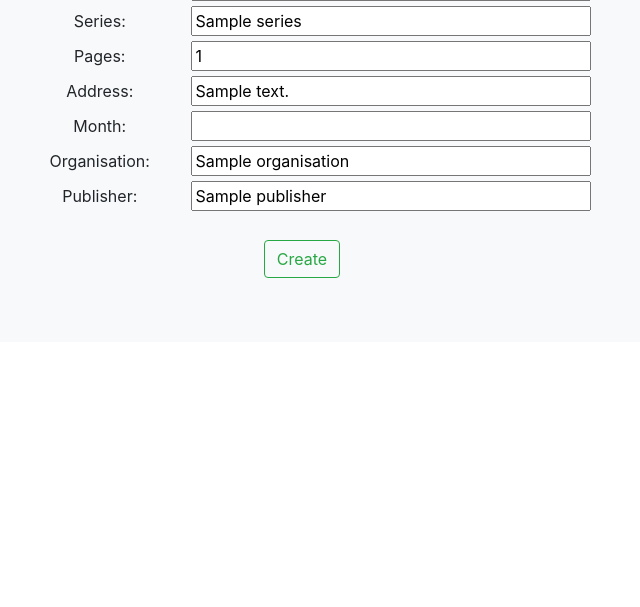
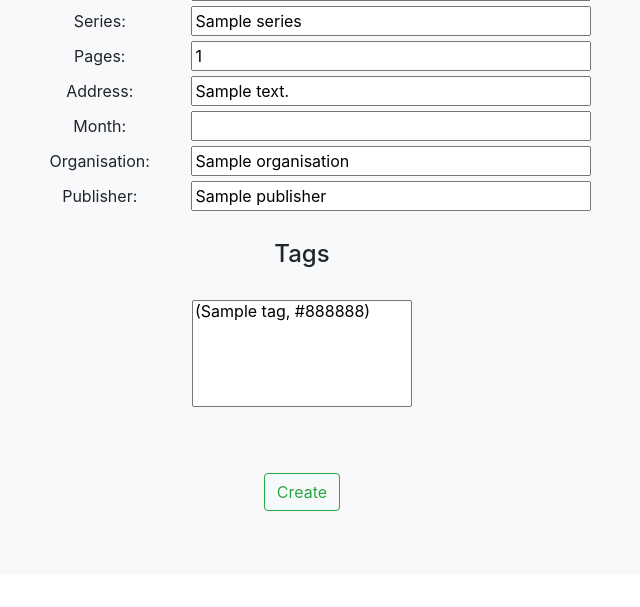
Before and after one commit to Eeritvan/ohtu-tiistai, a Flask app: template src/templates/new_reference.html in a window 1280 px wide. Shown: the part 681-1288 px from the top of the page, without its empty margins (338-978 px from the left). Before the commit the page ends 959 px from the top, so only its background shows below. Run offline with Flask 3, Linux system fonts and the light colour scheme; the template is opened without the code that fills it: most values are stand-ins (such as "Sample title", 1, 10 or a date in 2020); some libraries are stand-ins or nearby versions.

Commit message:
Get tags to new_reference

```diff
--- a/src/app.py
+++ b/src/app.py
@@ -2,7 +2,7 @@ from flask import redirect, render_template, request, jsonify, flash, Response
 from db_helper import reset_db
 from entities.reference import Inproceedings
 from config import app, test_env
-from services.reference_service import ReferenceService
+from services.reference_service import ReferenceService, get_tags_names
 from services.validate_tag import validate_tag
 
 ref_repo = ReferenceService()
@@ -23,7 +23,8 @@ def new(reference=None):
             return redirect("/")
         except Exception as error:
             flash(str(error))
-    return render_template("new_reference.html", reference=reference)
+    tags = get_tags_names()
+    return render_template("new_reference.html", reference=reference, tags=tags)
 
 ## TEMPORARY DICTIONARY for testing and displaying different colors
 TAGS = {'Red': "255, 0, 0",
@@ -152,15 +153,15 @@ def edit_reference(reference_id):
             )
     return redirect("/")
 
-@app.route("/delete_tag", methods=["POST"])
-def delete_tag():
-    try:
-        tag_name = request.form["tag_name"]
-        ref_repo.delete_tag(tag_name)
-        flash(f"Tag '{tag_name}' deleted successfully")
-    except Exception as error:
-        flash(str(error))
-    return redirect("/manage_tags")
+# @app.route("/delete_tag", methods=["POST"])
+# def delete_tag():
+#     try:
+#         tag_name = request.form["tag_name"]
+#         ref_repo.delete_tag(tag_name)
+#         flash(f"Tag '{tag_name}' deleted successfully")
+#     except Exception as error:
+#         flash(str(error))
+#     return redirect("/manage_tags")
 
 # testausta varten oleva reitti
 if test_env:
--- a/src/static/layout.css
+++ b/src/static/layout.css
@@ -26,3 +26,10 @@ input {
   margin-right: 400px;
   padding-left: 20%;
 }
+
+select.tags {
+  margin-left: 0px;
+  padding-left: 0px;
+  text-align: left;
+  width: 220px;
+}
--- a/src/templates/new_reference.html
+++ b/src/templates/new_reference.html
@@ -7,9 +7,6 @@ Create a new reference
 {% block body %}
 <div class="container">
   <div class="jumbotron text-center bg-light">
-    <h2>Create a new reference</h2>
-
-    <form class="form-container" action="/new_reference" method="post">
     {% with messages = get_flashed_messages() %}
     {% if messages %}
     <ul>
@@ -19,6 +16,10 @@ Create a new reference
     </ul>
     {% endif %}
     {% endwith %}
+
+    <h2>Create a new reference</h2>
+
+    <form class="form-container" action="/new_reference" method="post">
       <h3>Reference type: Inproceedings</h3>
       <input type="hidden" name="ref_type" value="inproceedings">
       <br>
@@ -81,6 +82,20 @@ Create a new reference
 
       <label class="col-sm-2" for="publisher">Publisher:</label>
       <input type="text" name="publisher" value="{{ reference.publisher }}">
+      <br>
+
+      {% if tags %}
+      &nbsp;<br>
+      <h4>Tags</h4>
+      <br>
+      <div class="form-group">
+        <select class="tags" name="tags" id="tags" size="5" width="20" multiple>
+        {% for tag in tags %}
+          <option value="{{ tag }}">{{ tag }}</option>
+        {% endfor %}
+        </select>
+      </div>
+      {% endif%}
       <br>&nbsp;
       <br>
       <button type="submit" class="btn btn-outline-success">
```
Also changed, not shown: src/repositories/reference_repository.py (+13 -0 lines), src/services/reference_service.py (+6 -1 lines). Lines whose indentation alone changed are shown as unchanged.
